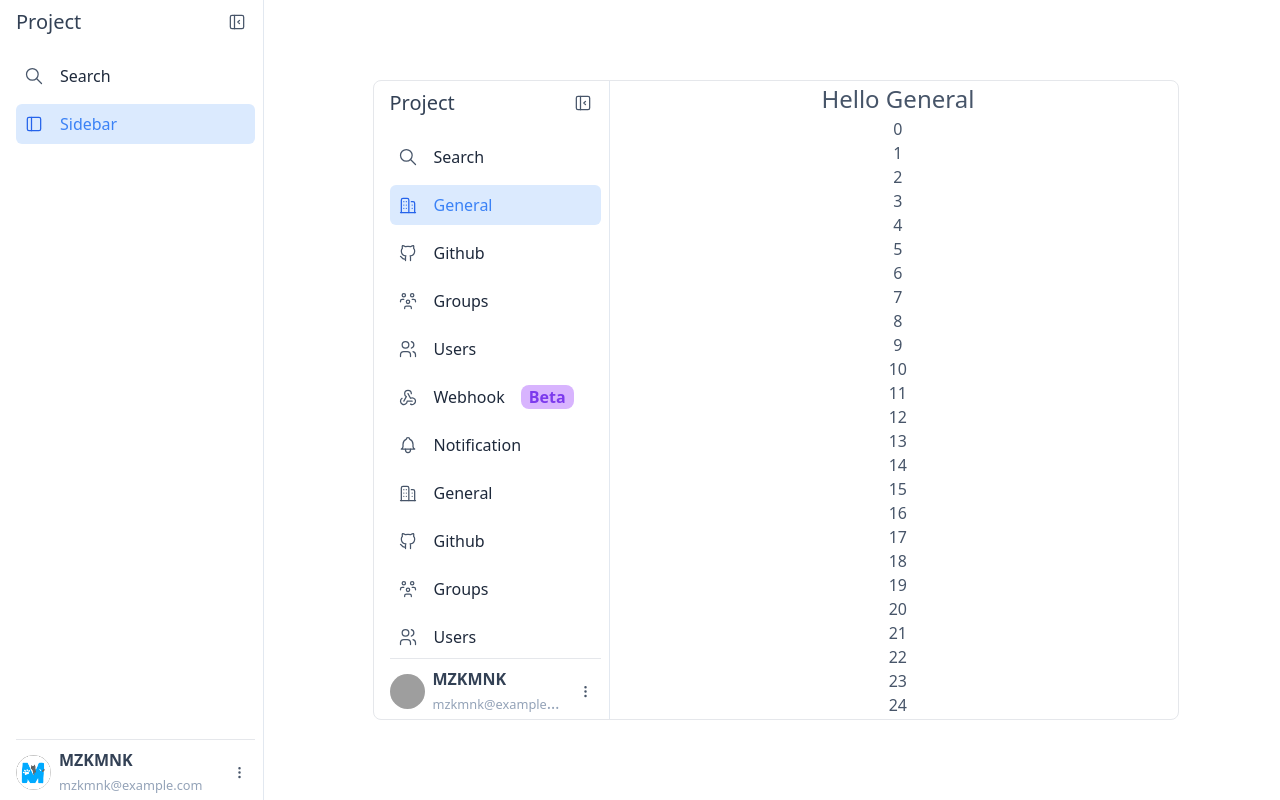
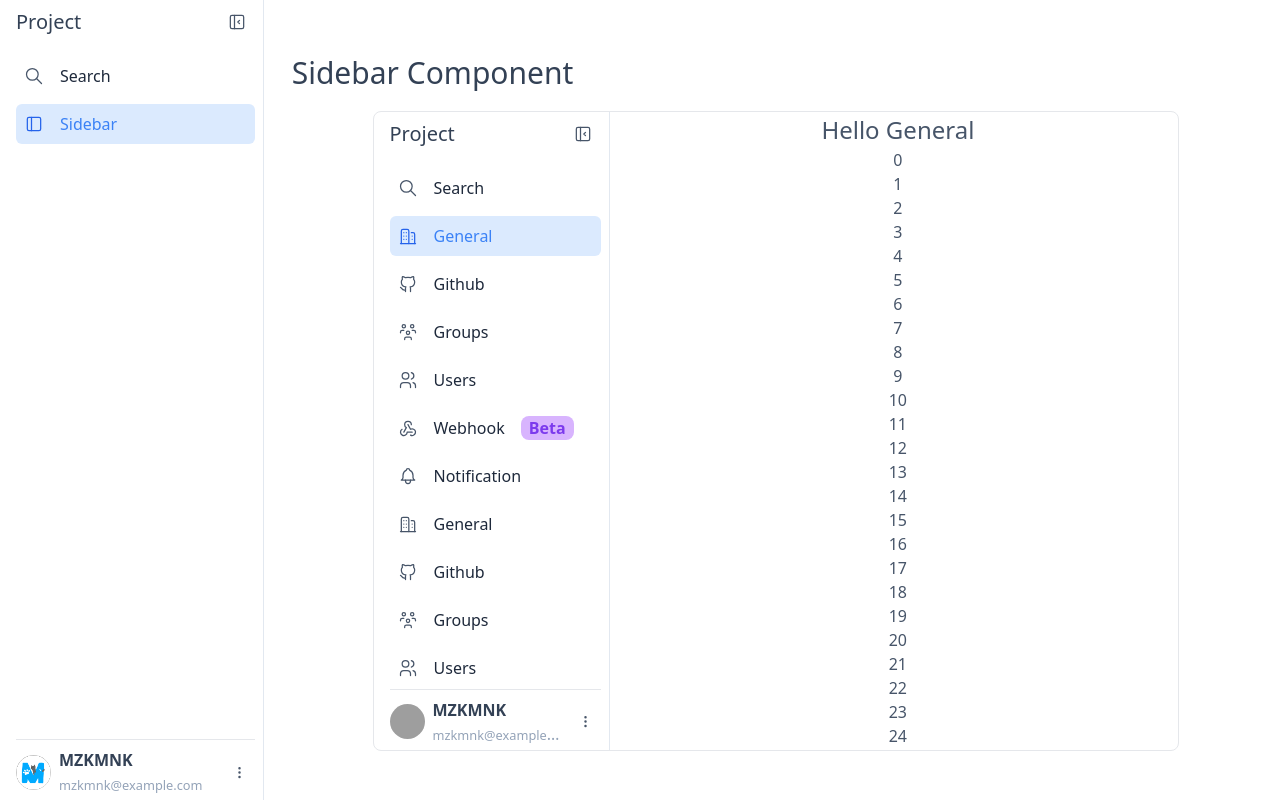
Before and after one commit to mzkmnk/next-components, a Next.js app: page /internal in a window 1280 px wide. Built offline with nearby package versions, Linux system fonts and the light colour scheme; grey boxes are pictures that could not be loaded.

Commit message:
chore:文言

```diff
--- a/app/internal/preview/sidebar.tsx
+++ b/app/internal/preview/sidebar.tsx
@@ -132,8 +132,11 @@ const SidebarPreview = () => {
     };
 
     return (
-        <div className="w-4/5 h-4/5 border rounded-lg">
-            <Sidebar items={sidebarItems} profile={profile}></Sidebar>
+        <div className="h-full w-full flex items-center flex-col justify-center gap-4">
+            <h2 className="text-slate-700 w-full text-left px-5">Sidebar Component</h2>
+            <div className="w-4/5 h-4/5 border rounded-lg">
+                <Sidebar items={sidebarItems} profile={profile}></Sidebar>
+            </div>
         </div>
     )
 };
```
